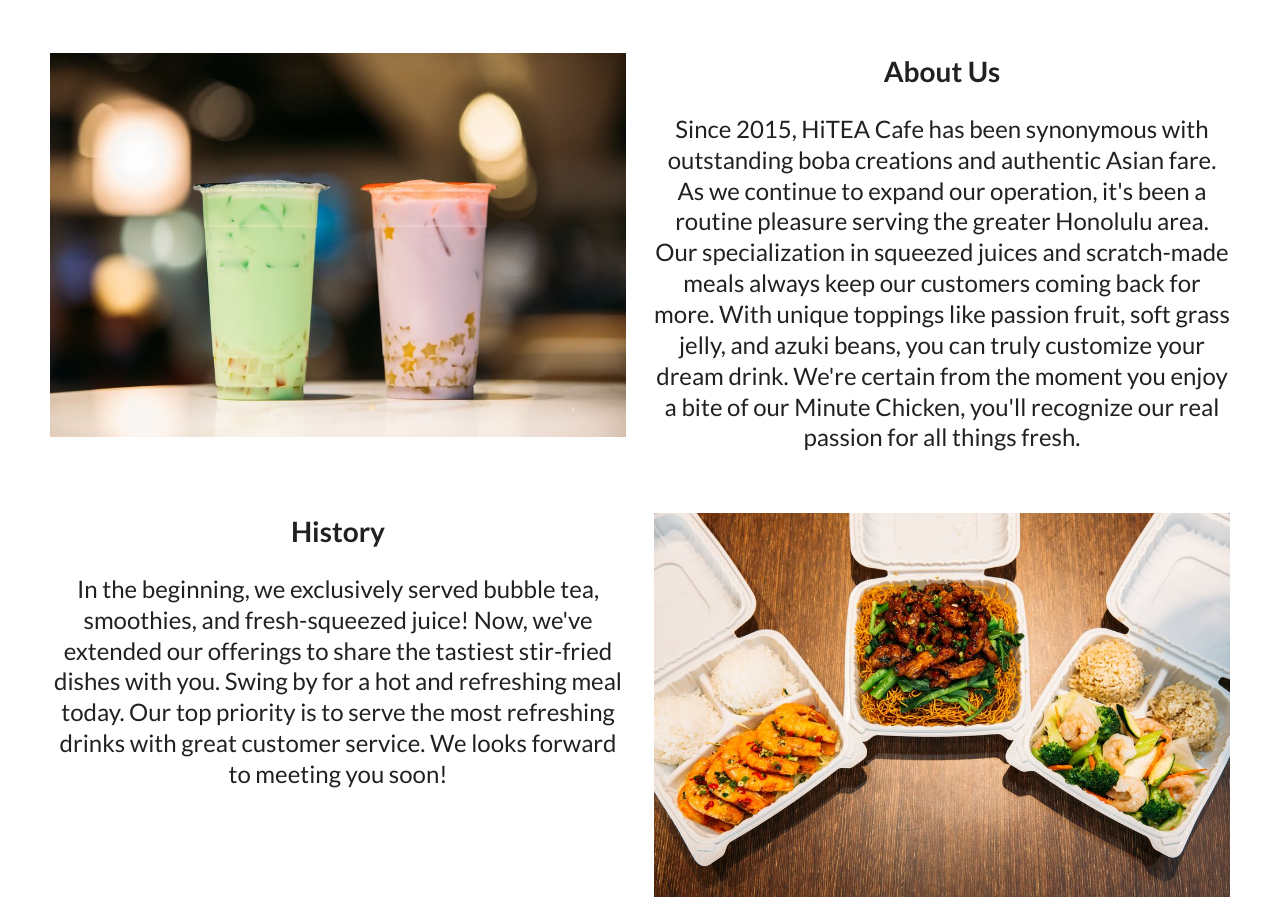
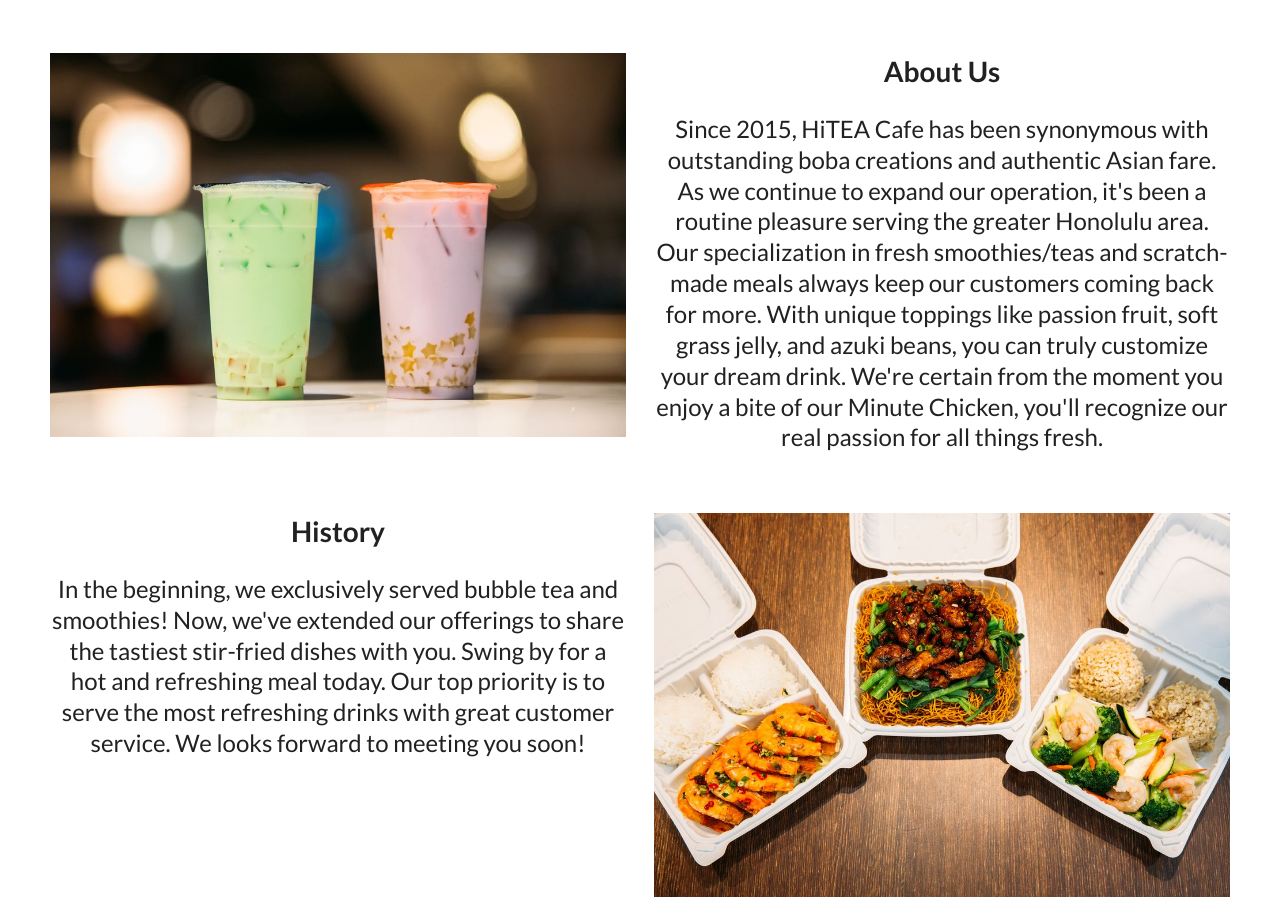
Before and after one commit to timothyhuo1/HiTEA, a plain HTML site: page about.html in a window 1280 px wide. Shown: the part 971-1890 px from the top of the page. Drawn offline with nearby package versions, Linux system fonts and the light colour scheme; a script that the page names is missing.

Commit message:
rewrite about page

```diff
--- a/about.html
+++ b/about.html
@@ -62,7 +62,7 @@
           <h2>Since 2015, HiTEA Cafe has been synonymous with outstanding boba creations
           and authentic Asian fare. As we continue to expand our operation, it's been
           a routine pleasure serving the greater Honolulu area. Our specialization in
-          squeezed juices and scratch-made meals always keep our customers coming back for more.
+          fresh smoothies/teas and scratch-made meals always keep our customers coming back for more.
           With unique toppings like passion fruit, soft grass jelly, and azuki beans, you can truly
           customize your dream drink. We're certain from the moment you enjoy a bite of our Minute Chicken,
           you'll recognize our real passion for all things fresh.</h2>
@@ -74,8 +74,7 @@
       <div class="ui stackable two column grid">
         <div class="center aligned column">
           <h1>History</h1>
-          <h2>In the beginning, we exclusively served bubble tea, smoothies, and
-          fresh-squeezed juice! Now, we've extended our offerings to share the
+          <h2>In the beginning, we exclusively served bubble tea and smoothies! Now, we've extended our offerings to share the
           tastiest stir-fried dishes with you. Swing by for a hot and refreshing
           meal today. Our top priority is to serve the most refreshing drinks with great
           customer service. We looks forward to meeting you soon!</h2>
```
Also changed, not shown: 1 other file.
